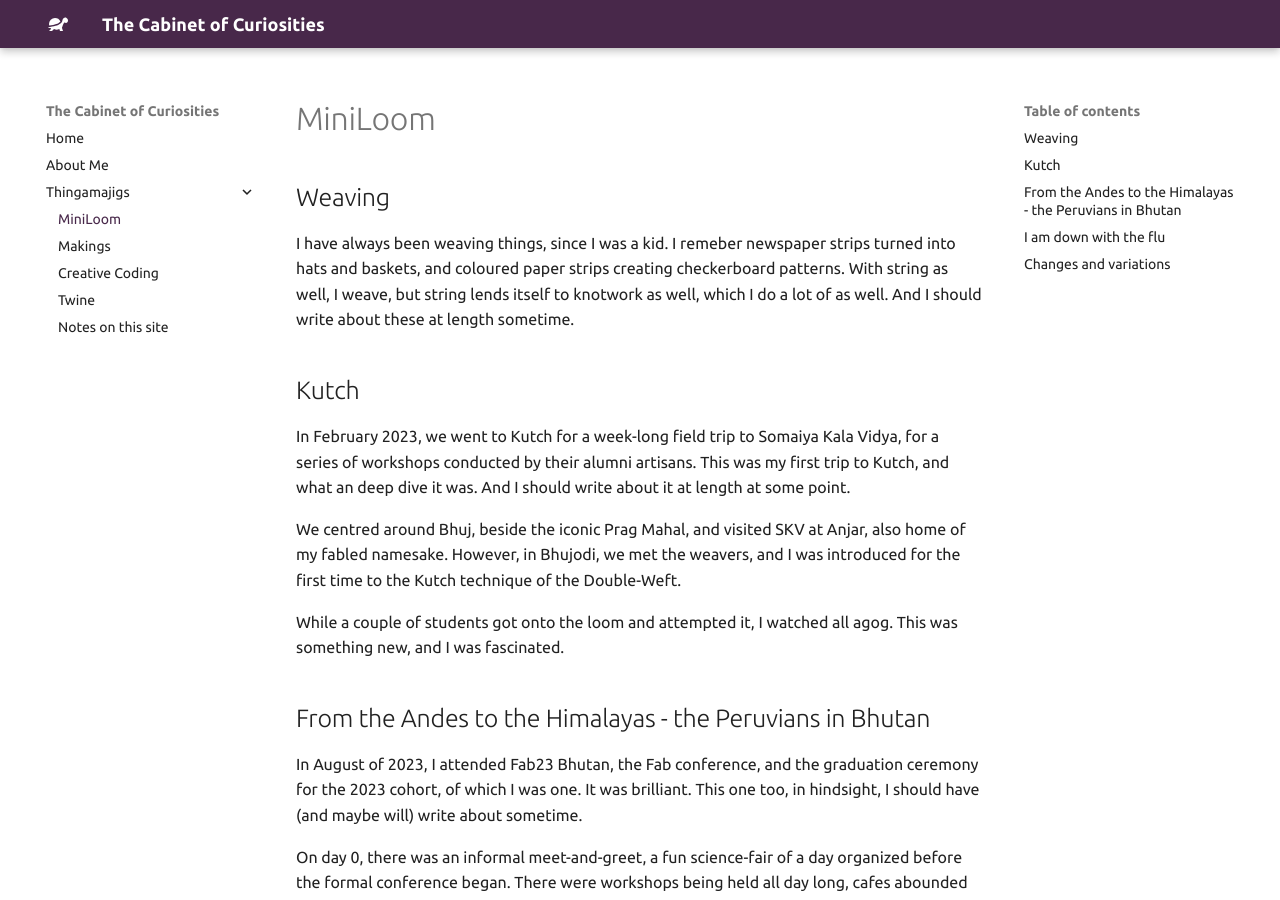
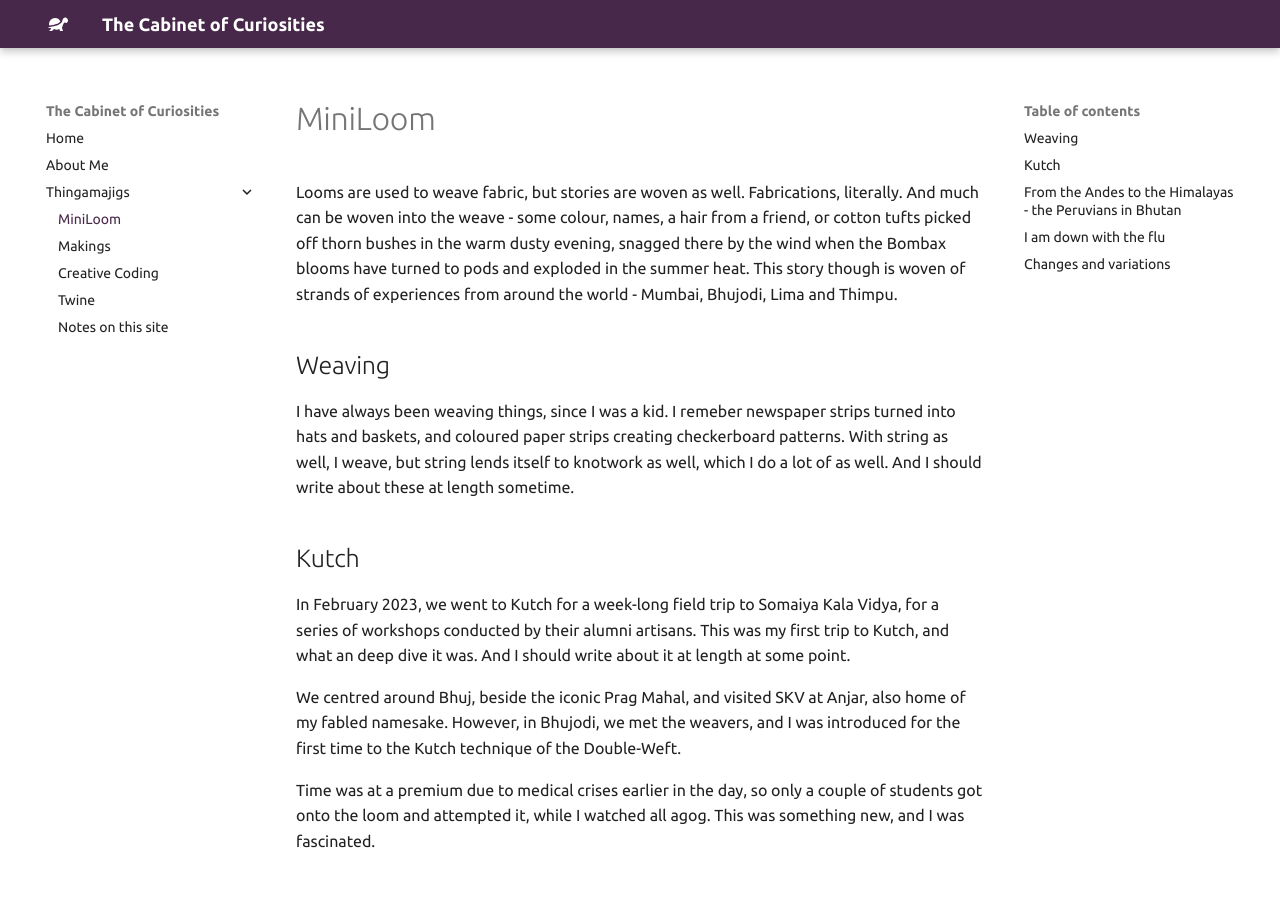
Before and after one commit to jesmehta/CabinetOfCuriosities, an MkDocs documentation site: the page built from docs/mini_loom.md, in a window 1280 px wide and 900 px high. Built offline with MkDocs 1.6.1 and Material for MkDocs 9.7.7, drawn with Linux system fonts in a browser that asks for light colours; some of the changed text lies outside the part shown.

Commit message:
updates to the text

```diff
--- a/docs/mini_loom.md
+++ b/docs/mini_loom.md
@@ -1,15 +1,15 @@
 # MiniLoom
+Looms are used to weave fabric, but stories are woven as well. Fabrications, literally. And much can be woven into the weave - some  colour, names, a hair from a friend, or cotton tufts picked off thorn bushes in the warm dusty evening, snagged there by the wind when the Bombax blooms have turned to pods and exploded in the summer heat. This story though is woven of strands of experiences from around the world - Mumbai, Bhujodi, Lima and Thimpu.
 
 ## Weaving
 I have always been weaving things, since I was a kid. I remeber newspaper strips turned into hats and baskets, and coloured paper strips creating checkerboard patterns. With string as well, I weave, but string lends itself to knotwork as well, which I do a lot of as well. And I should write about these at length sometime.
-
 
 ## Kutch
 In February 2023, we went to Kutch for a week-long field trip to Somaiya Kala Vidya, for a series of workshops conducted by their alumni artisans. This was my first trip to Kutch, and what an deep dive it was. And I should write about it at length at some point.
 
 We centred around Bhuj, beside the iconic Prag Mahal, and visited SKV at Anjar, also home of my fabled namesake. However, in Bhujodi, we met the weavers, and I was introduced for the first time to the Kutch technique of the Double-Weft.
 
-While a couple of students got onto the loom and attempted it, I watched all agog. This was something new, and I was fascinated.
+Time was at a premium due to medical crises earlier in the day, so only a couple of students got onto the loom and attempted it, while I watched all agog. This was something new, and I was fascinated.
 
 ## From the Andes to the Himalayas - the Peruvians in Bhutan
 In August of 2023, I attended Fab23 Bhutan, the Fab conference, and the graduation ceremony for the 2023 cohort, of which I was one. It was brilliant. This one too, in hindsight, I should have (and maybe will) write about sometime.
@@ -38,5 +38,7 @@ The comb can be better designed as well, to allow easier setup.
 And the 3d printed teeth are strong enough that I should try a finer toothed version that allows more warp threads.
 And certainly, the wool looks good, but a finer thread with the larger number of warps would work better.
 
+I'll get around to it one of these days.
+
 Anyway, that's the story of this Mumbai guy doing a Kutchi techinique on a Peruvian frame that he learnt of in Bhutan.
 Cheers.
```
